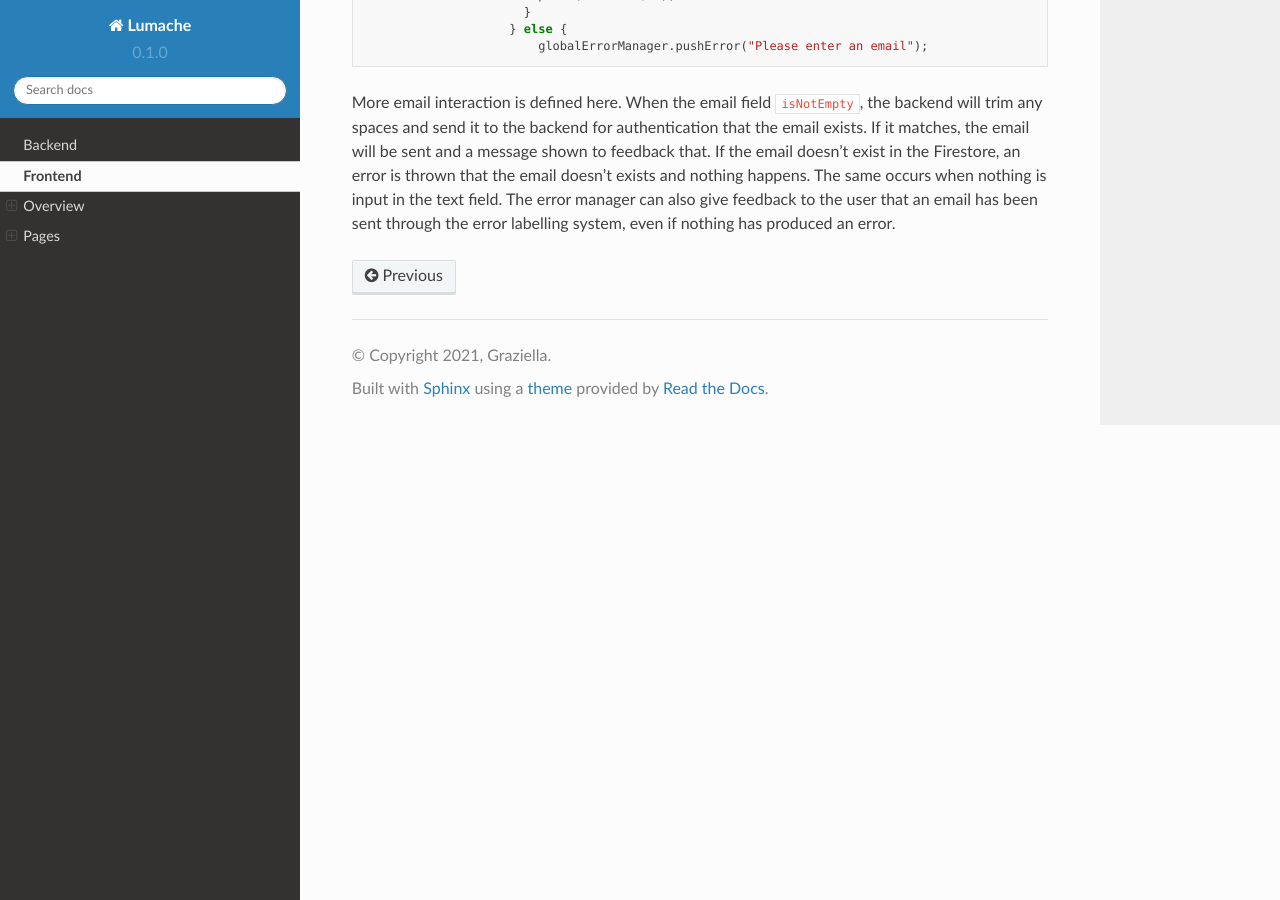
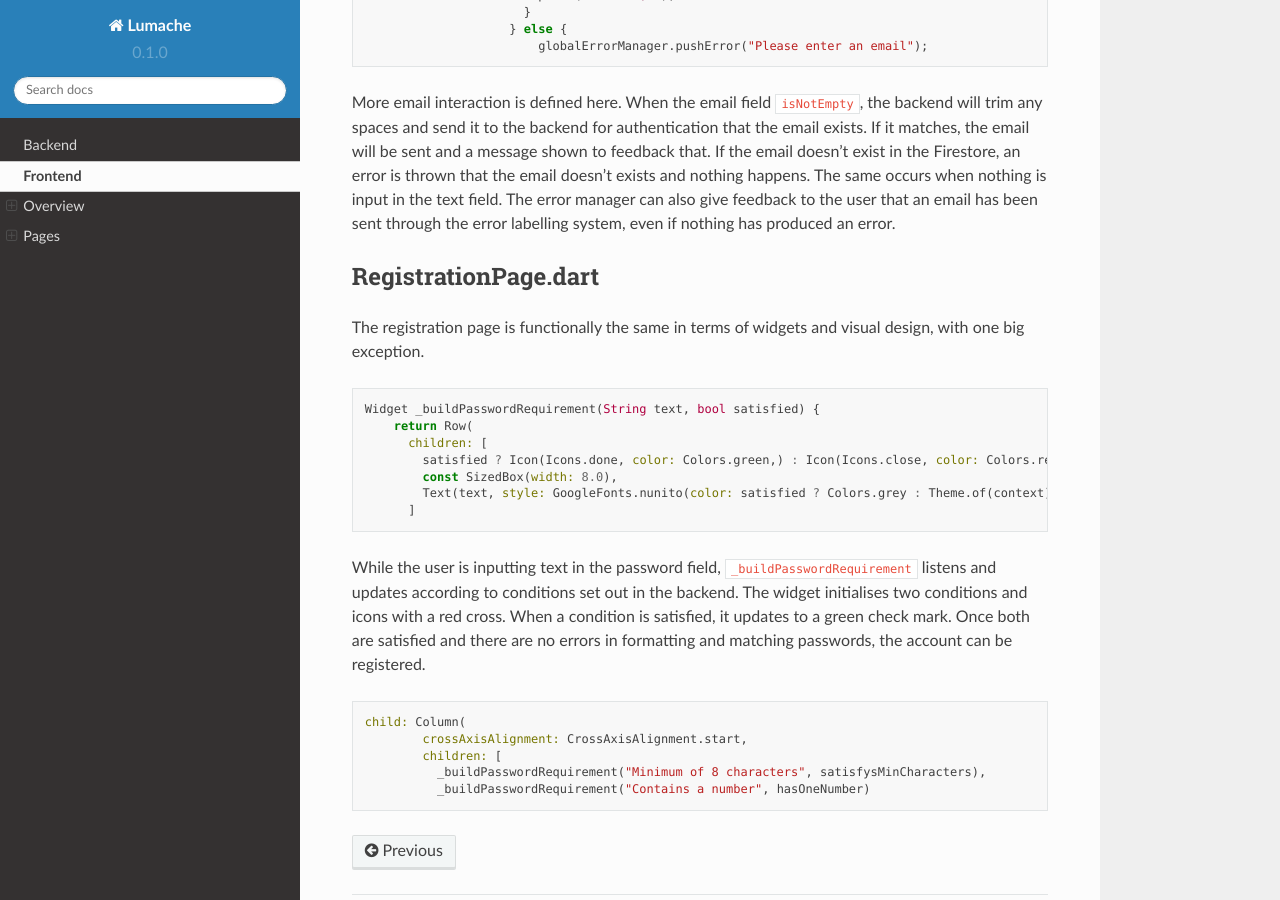
Before and after one commit to SETAP-Education/readthedocs, a Sphinx documentation site: the page built from docs/source/frontend.rst, in a window 1280 px wide and 900 px high, scrolled down 5056 px. Built offline with Sphinx 7.4.7 and the Read the Docs theme 2.0.0, drawn with Linux system fonts in a browser that asks for light colours.

Commit message:
Update frontend.rst
reg page done

```diff
--- a/docs/source/frontend.rst
+++ b/docs/source/frontend.rst
@@ -246,3 +246,30 @@ While much of the login page is handled by Firebase and the cloud authentication
                            globalErrorManager.pushError("Please enter an email");
 
 More email interaction is defined here. When the email field ``isNotEmpty``, the backend will trim any spaces and send it to the backend for authentication that the email exists. If it matches, the email will be sent and a message shown to feedback that. If the email doesn't exist in the Firestore, an error is thrown that the email doesn't exists and nothing happens. The same occurs when nothing is input in the text field. The error manager can also give feedback to the user that an email has been sent through the error labelling system, even if nothing has produced an error.
+
+.. _Registration Page:
+
+RegistrationPage.dart
+--------------------
+
+The registration page is functionally the same in terms of widgets and visual design, with one big exception.
+
+.. code-block:: dart
+
+   Widget _buildPasswordRequirement(String text, bool satisfied) {
+       return Row(
+         children: [
+           satisfied ? Icon(Icons.done, color: Colors.green,) : Icon(Icons.close, color: Colors.red),
+           const SizedBox(width: 8.0),
+           Text(text, style: GoogleFonts.nunito(color: satisfied ? Colors.grey : Theme.of(context).textTheme.bodyMedium!.color!, fontSize: 18, decoration: satisfied ?  TextDecoration.lineThrough : TextDecoration.none),)
+         ]
+
+While the user is inputting text in the password field, ``_buildPasswordRequirement`` listens and updates according to conditions set out in the backend. The widget initialises two conditions and icons with a red cross. When a condition is satisfied, it updates to a green check mark. Once both are satisfied and there are no errors in formatting and matching passwords, the account can be registered.
+
+.. code-block:: dart
+
+   child: Column(
+           crossAxisAlignment: CrossAxisAlignment.start,
+           children: [
+             _buildPasswordRequirement("Minimum of 8 characters", satisfysMinCharacters),
+             _buildPasswordRequirement("Contains a number", hasOneNumber)
```
